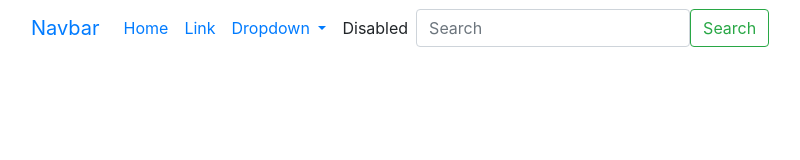
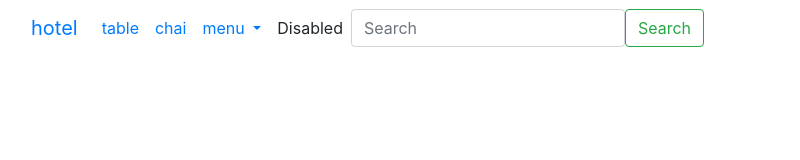
Before and after one commit to vishalbochare/newdemo, a plain HTML site: page my project/index.html in a window 1280 px wide. Shown: the whole page, without its empty margins (0-800 px from the left). Drawn offline with nearby package versions, Linux system fonts and the light colour scheme.

Commit message:
new changes

```diff
--- a/my project/index.html
+++ b/my project/index.html
@@ -13,21 +13,21 @@
   <body>
     <nav class="navbar navbar-expand-lg bg-body-tertiary">
         <div class="container-fluid">
-          <a class="navbar-brand" href="#">Navbar</a>
+          <a class="navbar-brand" href="#">hotel</a>
           <button class="navbar-toggler" type="button" data-bs-toggle="collapse" data-bs-target="#navbarSupportedContent" aria-controls="navbarSupportedContent" aria-expanded="false" aria-label="Toggle navigation">
             <span class="navbar-toggler-icon"></span>
           </button>
           <div class="collapse navbar-collapse" id="navbarSupportedContent">
             <ul class="navbar-nav me-auto mb-2 mb-lg-0">
               <li class="nav-item">
-                <a class="nav-link active" aria-current="page" href="#">Home</a>
+                <a class="nav-link active" aria-current="page" href="#">table</a>
               </li>
               <li class="nav-item">
-                <a class="nav-link" href="#">Link</a>
+                <a class="nav-link" href="#">chai</a>
               </li>
               <li class="nav-item dropdown">
                 <a class="nav-link dropdown-toggle" href="#" role="button" data-bs-toggle="dropdown" aria-expanded="false">
-                  Dropdown
+                  menu
                 </a>
                 <ul class="dropdown-menu">
                   <li><a class="dropdown-item" href="#">coffee</a></li>
```
